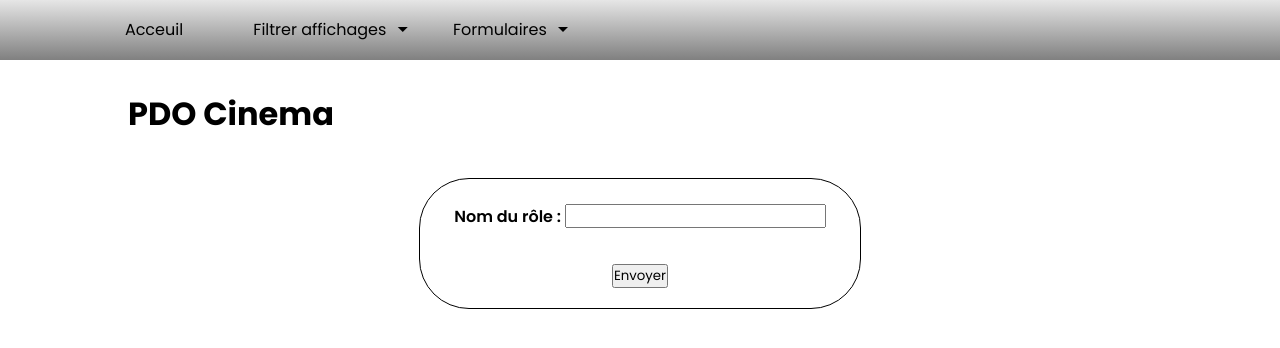
After one commit to JeanNoLimit/appli_cinema, a PHP site: the page made by view/formulaireRole.php in a window 1280 px wide. The commit adds this page. Shown: the top 348 px of the page. Run offline with PHP 8.4, Linux system fonts and the light colour scheme; the template is opened without the code that fills it, so the values that code supplies are empty.

Commit message:
Création de la vue formulaireRole

```diff
--- a/controller/CinemaController.php
+++ b/controller/CinemaController.php
@@ -131,7 +131,7 @@ class CinemaController {
         $requete_filmoActeur -> execute(["id" => $id]);
         require "view/detailActeur.php";
     }
-
+    // Méthodes pour afficher le détail d'un rôle, la liste des films où le personnage apparait et la liste des acteurs qui l'ont interprété
     public function detailRole($id) {
         $pdo = Connect::seConnecter();
         $requete_infoRole = $pdo->prepare ('SELECT nom_role, id_role
@@ -151,6 +151,7 @@ class CinemaController {
         $requete_listRole -> execute(["id" => $id]);
         require "view/detailRole.php";
     }
+// VUES FORMULAIRES
 
     public function formulairePersonne(){
         require "view/formulairePersonne.php";
@@ -168,4 +169,7 @@ class CinemaController {
         require "view/formulaireFilm.php";
     }
 
+    public function formulaireRole(){
+        require "view/formulaireRole.php";
+    }
 }
--- a/index.php
+++ b/index.php
@@ -35,5 +35,6 @@ elseif(isset($_GET["action"])){
         case "detailRole" : $ctrlCinema->detailRole($id); break;
         case "formulairePersonne" : $ctrlCinema->formulairePersonne(); break;
         case "formulaireFilm" : $ctrlCinema->formulaireFilm(); break;
+        case "formulaireRole" : $ctrlCinema->formulaireRole();break;
     }
 }
--- /dev/null
+++ b/view/formulaireRole.php
@@ -0,0 +1,26 @@
+<?php ob_start(); ?>
+
+
+<div class="formulaire">
+    <form action="" method="post">
+
+        <div>
+            <label for="role" class="label">Nom du rôle :
+                <input type="text" name="nom_role" id="role" maxlength="50">
+            </label>
+        </div>
+
+       <button type="submit" name="submit">Envoyer</button>
+
+    </form>
+</div>
+
+
+
+
+<?php
+
+$titre="Formulaire Nouveau rôle";
+$titre_secondaire="";
+$contenu=ob_get_clean();
+require "view/template.php";
--- a/view/template.php
+++ b/view/template.php
@@ -29,7 +29,7 @@
                         <ul>
                             <li><a href="/appli_cinema/index.php?action=formulairePersonne">Nouveau Réalisateur/acteur</a></li>
                             <li><a href="/appli_cinema/index.php?action=formulaireFilm">Nouveau film</a></li>
-                            <li><a href="#">Nouveau rôle</a></li>
+                            <li><a href="/appli_cinema/index.php?action=formulaireRole">Nouveau rôle</a></li>
                             <li><a href="#">Nouveau casting</a></li>
                         </ul>
                     </li>
```
